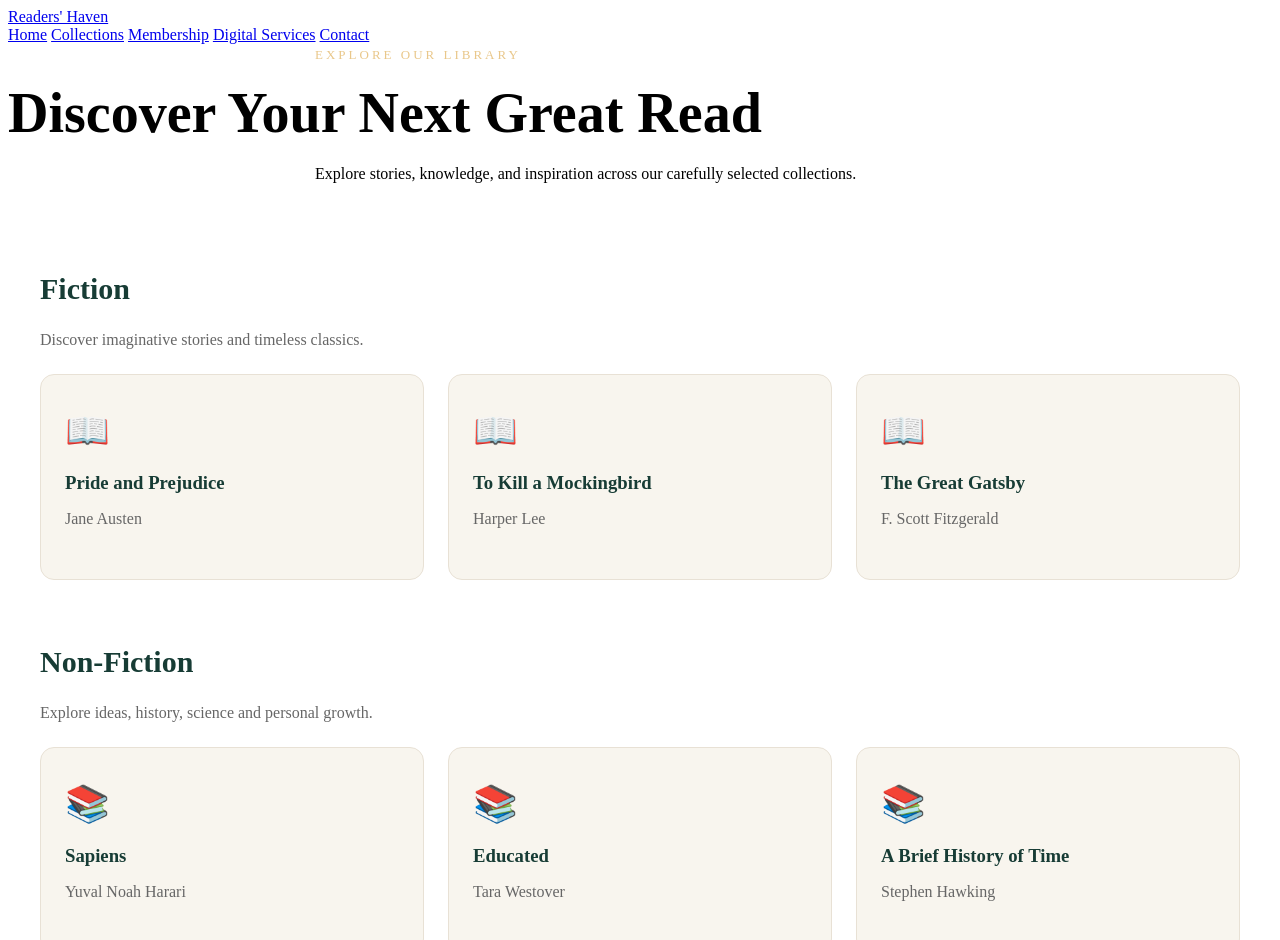
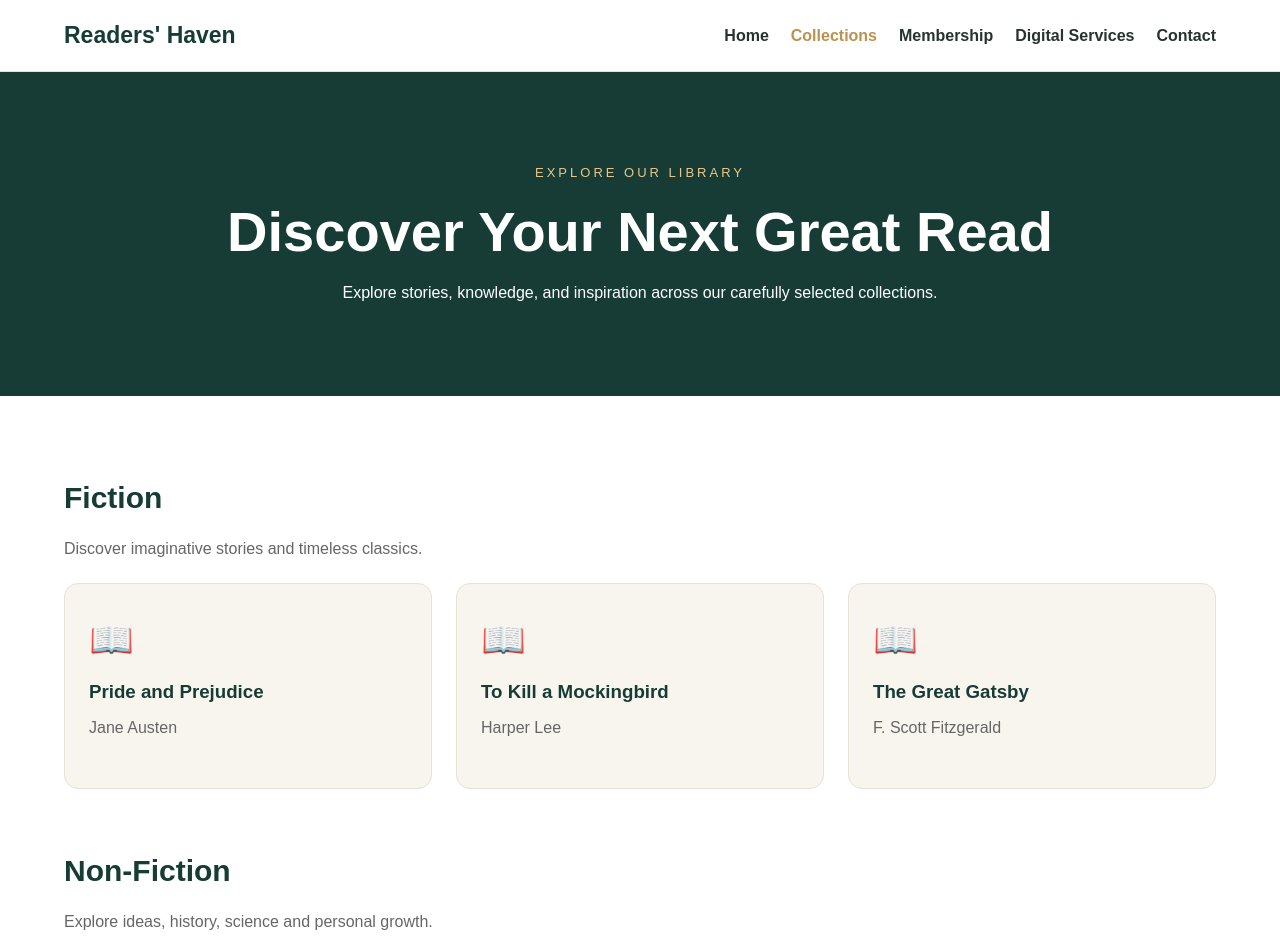
Before and after one commit to ShamsiRajput/library, a website: page src/collections.html in a window 1280 px wide. Shown: the top 940 px of the page. Drawn offline with Linux system fonts and the light colour scheme.

Commit message:
fix: resolve CSS merge conflict

```diff
--- a/styles/styles.css
+++ b/styles/styles.css
@@ -1,6 +1,71 @@
 
-<<<<<<< HEAD
-/* Collections Page */
+/* ==========================================
+   READERS' HAVEN PUBLIC LIBRARY
+   Shared CSS - Collections + Home Page
+   ========================================== */
+
+/* Global Styles */
+* {
+  box-sizing: border-box;
+}
+
+body {
+  margin: 0;
+  font-family: Arial, Helvetica, sans-serif;
+  color: #26332e;
+  background: #ffffff;
+}
+
+.site-header {
+  background: #ffffff;
+  border-bottom: 1px solid #e7e1d7;
+}
+
+.navbar {
+  max-width: 1200px;
+  margin: 0 auto;
+  padding: 22px 24px;
+  display: flex;
+  justify-content: space-between;
+  align-items: center;
+  gap: 24px;
+}
+
+.logo {
+  font-size: 23px;
+  font-weight: 800;
+  color: #173c35;
+  text-decoration: none;
+}
+
+.nav-links {
+  display: flex;
+  flex-wrap: wrap;
+  gap: 22px;
+}
+
+.nav-links a {
+  color: #26332e;
+  font-weight: 600;
+  text-decoration: none;
+}
+
+.nav-links a:hover,
+.nav-links a[aria-current="page"] {
+  color: #bc9250;
+}
+
+.site-footer {
+  padding: 28px 20px;
+  text-align: center;
+  background: #102c27;
+  color: #ffffff;
+}
+
+/* ==========================================
+   COLLECTIONS PAGE
+   ========================================== */
+
 .collections-hero {
   text-align: center;
   padding: 90px 20px;
@@ -56,7 +121,7 @@
   padding: 35px 24px;
   border: 1px solid #e8e1d5;
   border-radius: 14px;
-  transition: transform .2s ease;
+  transition: transform 0.2s ease;
 }
 
 .book-card:hover {
@@ -78,7 +143,7 @@
   color: #666;
 }
 
-/* Responsive */
+/* Collections Responsive */
 @media (max-width: 768px) {
   .book-grid {
     grid-template-columns: 1fr;
@@ -90,8 +155,13 @@
 
   .collections-container {
     padding: 35px 16px;
-=======
-/* Home Page */
+  }
+}
+
+/* ==========================================
+   HOME PAGE
+   ========================================== */
+
 .home-hero {
   min-height: 78vh;
   display: flex;
@@ -99,7 +169,12 @@
   padding: 90px 8%;
   color: #fff;
   background:
-    linear-gradient(110deg, #102c27 5%, #173c35e8 65%, #173c35c9),
+    linear-gradient(
+      110deg,
+      #102c27 5%,
+      #173c35e8 65%,
+      #173c35c9
+    ),
     #173c35;
 }
 
@@ -236,6 +311,10 @@
   color: #173c35;
 }
 
+/* ==========================================
+   RESPONSIVE STYLES
+   ========================================== */
+
 @media (max-width: 900px) {
   .home-feature-grid {
     grid-template-columns: repeat(2, minmax(0, 1fr));
@@ -243,6 +322,15 @@
 }
 
 @media (max-width: 600px) {
+  .navbar {
+    flex-direction: column;
+    align-items: flex-start;
+  }
+
+  .nav-links {
+    gap: 12px;
+  }
+
   .home-hero {
     min-height: 65vh;
     padding: 70px 6%;
@@ -266,6 +354,5 @@
   .home-actions a {
     width: 100%;
     text-align: center;
->>>>>>> 40f5212 (styles:done css)
   }
 }
```
